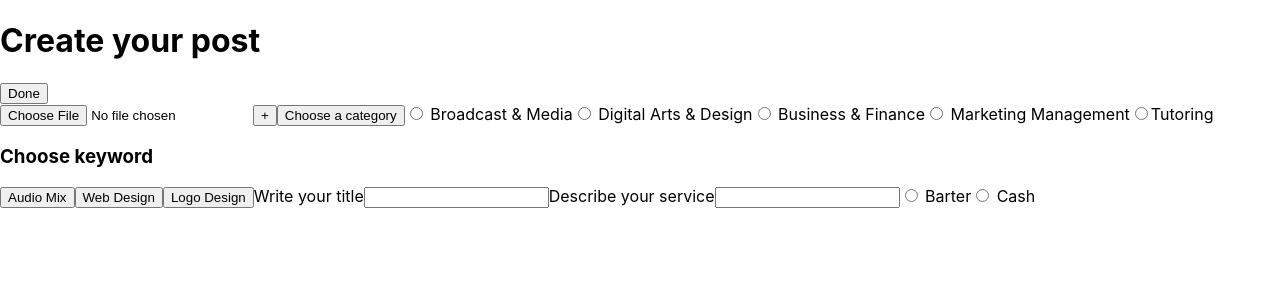
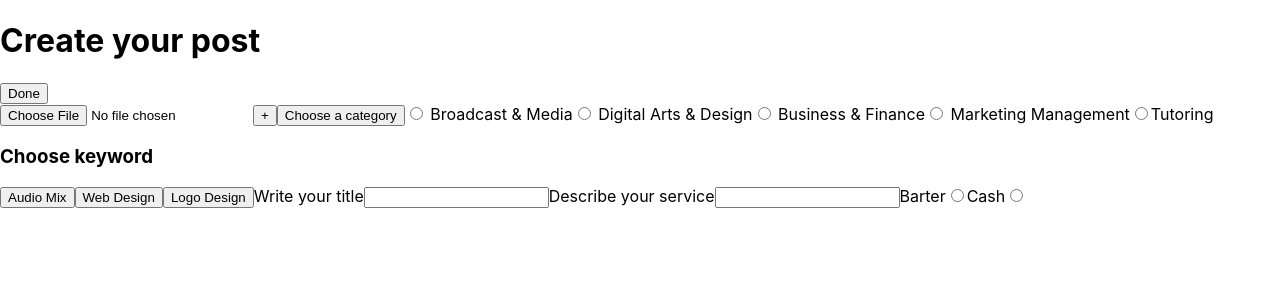
Before and after one commit to BCIT-Rooty/rooty, a Next.js app in the folder rooty-next/: page /CreatePost/CreatePost in a window 1280 px wide. Shown: the top 300 px of the page. Built offline with nearby package versions, Linux system fonts and the light colour scheme.

Commit message:
barter or cash radio input is done

```diff
--- /dev/null
+++ b/rooty-next/components/inputs/RadioInputComponent.jsx
@@ -0,0 +1,20 @@
+export default function RadioInputComponent(props) {
+  return (
+    <>
+      {props.radioInputTopicArray.map((m) => (
+
+          <label key={m} htmlFor={m}>
+            {m}
+            <input
+              name={props.radioInputTopic}
+              id={m}
+              type="radio"
+              value={m}
+              onClick={(e) => props.radioFunctionInput(e.target.value)}
+            />
+          </label>
+
+      ))}
+    </>
+  );
+}
--- a/rooty-next/pages/CreatePost/CreatePost.jsx
+++ b/rooty-next/pages/CreatePost/CreatePost.jsx
@@ -4,11 +4,12 @@ import SubmitButton from "../../components/buttons/SubmitButton";
 import ImageInputS3 from "../../components/inputs/ImageInputS3";
 import TextInput from "../../components/inputs/TextInput";
 import KeywordButton from "../../components/buttons/KeyWordButton";
+import RadioInputComponent from "../../components/inputs/RadioInputComponent";
 
 export default function CreatePost(props) {
   const [title, setTitle] = useState("");
   const [description, setDescription] = useState("");
-  const [isBarter, setIsBarter] = useState(true);
+  const [isBarter, setIsBarter] = useState("");
   const [postKeywords, setPostKeywords] = useState([]);
   const [potentialPostKeywords, setPotentialPostKeywords] = useState([
     "Audio Mix",
@@ -17,7 +18,7 @@ export default function CreatePost(props) {
   ]);
   const [photoUrl, setPhotoUrl] = useState("");
   const [photoInput, setPhotoInput] = useState("");
-
+  const [barterValues, setBarterValues] = useState(["Barter", "Cash"]);
   async function handleSubmit(e) {
     e.preventDefault();
     const theCategoryValue = getCheckedRadioValue("categories");
@@ -30,10 +31,10 @@ export default function CreatePost(props) {
         postKeywords,
         res
       );
-      setTitle("");
-      setDescription("");
-      setIsBarter(false);
-      setPhotoUrl("");
+      // setTitle("");
+      // setDescription("");
+      // setIsBarter("");
+      // setPhotoUrl("");
     });
   }
 
@@ -157,22 +158,11 @@ export default function CreatePost(props) {
             valueOfTheInputtt={description}
             onChangingTheText={setDescription}
           />
-          <input
-            name="BarterOrCash"
-            id="Barter"
-            type="radio"
-            value={"barter"}
-            onClick={() => setIsBarter(true)}
+          <RadioInputComponent
+            radioInputTopicArray={barterValues}
+            radioInputTopic={"BarterOrCash"}
+            radioFunctionInput={setIsBarter}
           />
-          <label htmlFor="Barter"> Barter</label>
-          <input
-            name="BarterOrCash"
-            id="Cash"
-            type="radio"
-            value={"cash"}
-            onClick={() => setIsBarter(false)}
-          />
-          <label htmlFor="Cash"> Cash</label>
         </form>
       </main>
     </>
```
Also changed, not shown: rooty-next/components/inputs/RadioInput.jsx (deleted, +0 -12 lines).
